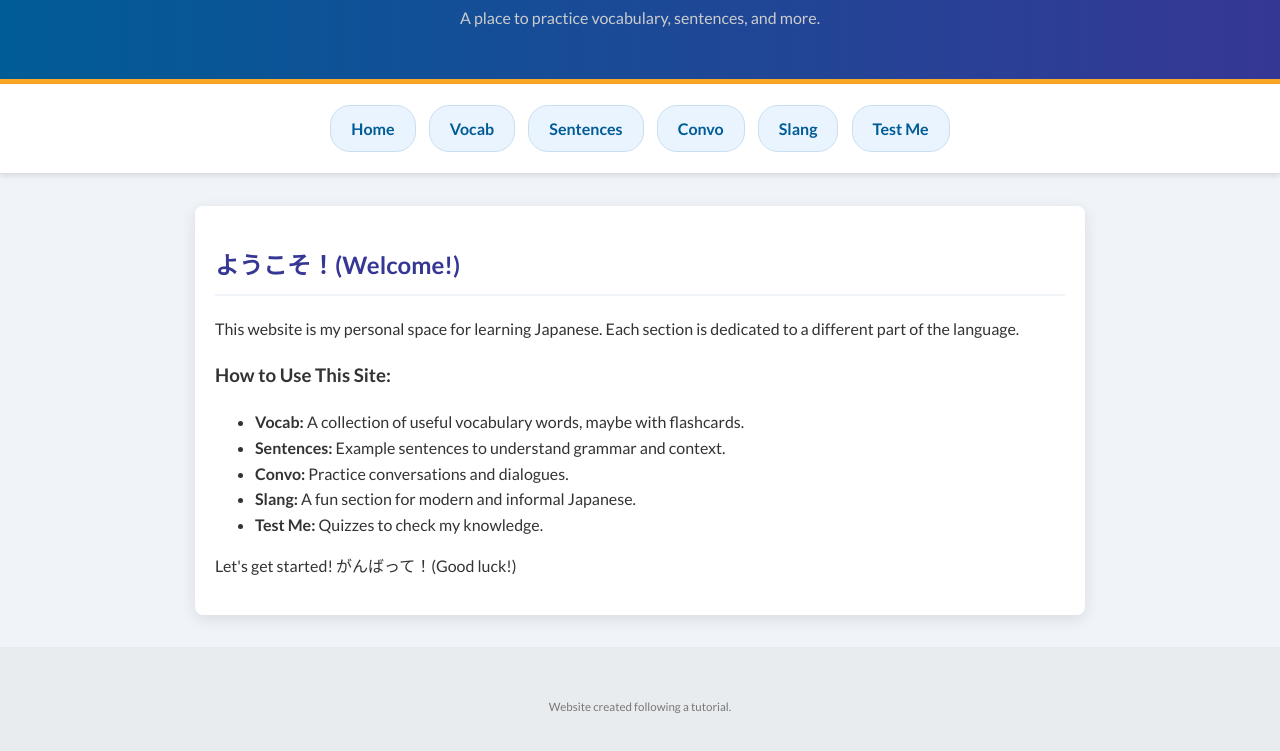
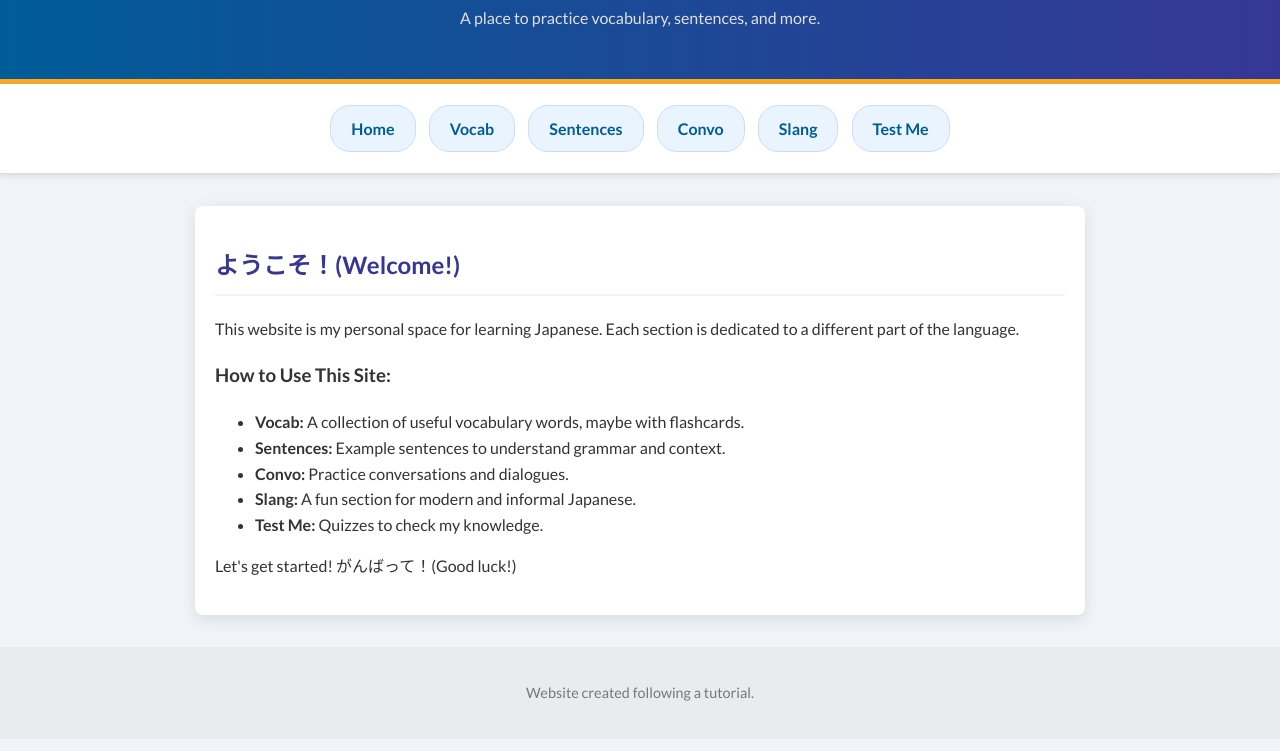
Before and after one commit to Tabua-edu/Japaneselearning, a plain HTML site: page index.html in a window 1280 px wide. Shown: the part 99-850 px from the top of the page. Drawn offline with Linux system fonts and the light colour scheme; files that its build step writes are made by us from their sources.

Commit message:
Update index.html

```diff
--- a/index.html
+++ b/index.html
@@ -4,14 +4,18 @@
     <meta charset="UTF-8">
     <meta name="viewport" content="width=device-width, initial-scale=1.0">
     <title>Home - Japanese Study Hub</title>
-    <!-- This link connects to your stylesheet. Make sure you create this file! -->
+    <!-- Google Font link -->
+    <link rel="preconnect" href="https://fonts.googleapis.com">
+    <link rel="preconnect" href="https://fonts.gstatic.com" crossorigin>
+    <link href="https://fonts.googleapis.com/css2?family=Lato:wght@400;700&display=swap" rel="stylesheet">
+    <!-- This link connects to your stylesheet -->
     <link rel="stylesheet" href="css/style.css">
 </head>
 <body>
 
     <header>
         <h1>Welcome to My Japanese Study Hub!</h1>
-        <p style="color: #ccc;">A place to practice vocabulary, sentences, and more.</p>
+        <p>A place to practice vocabulary, sentences, and more.</p>
     </header>
 
     <!-- This navigation bar should be the same on ALL of your pages -->
@@ -40,7 +44,7 @@
     </main>
 
     <footer>
-        <p style="text-align: center; padding: 20px; font-size: 0.8em; color: #777;">
+        <p>
             Website created following a tutorial.
         </p>
     </footer>
```
